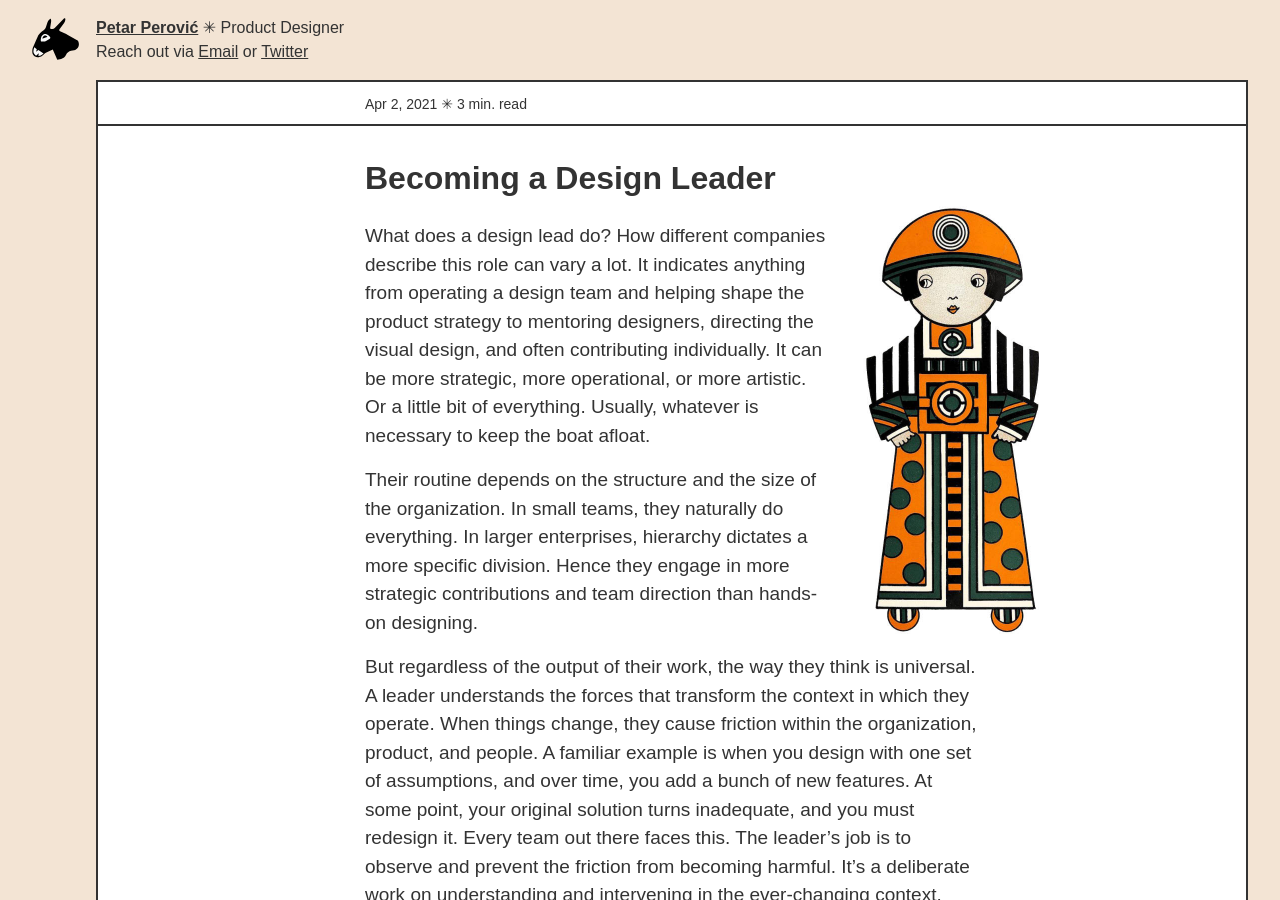
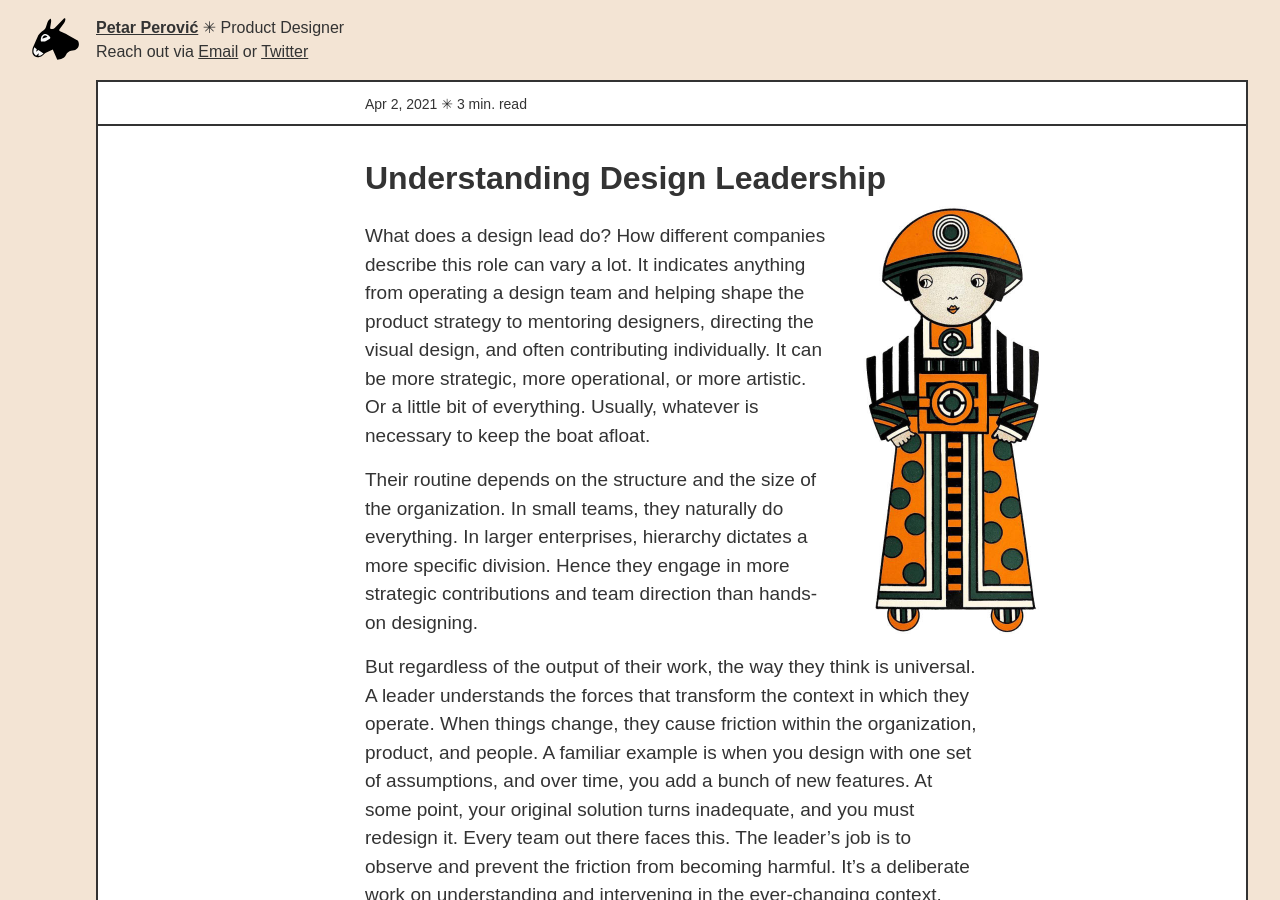
Before and after one commit to ropsii/ropsii.github.io, a Jekyll site: the page built from _posts/2021-04-02-design-leadership.markdown, in a window 1280 px wide and 900 px high. Built offline with Jekyll 4.4.1, drawn with Linux system fonts in a browser that asks for light colours; some web fonts are replaced.

Commit message:
Design leadership update title

```diff
--- a/_posts/2021-04-02-design-leadership.markdown
+++ b/_posts/2021-04-02-design-leadership.markdown
@@ -1,6 +1,6 @@
 ---
 layout: post
-title: "Becoming a Design Leader"
+title: "Understanding Design Leadership"
 author: "Petar Perovic"
 date: 2021-04-02 10:10:00 +0100
 summary: "---"
```
